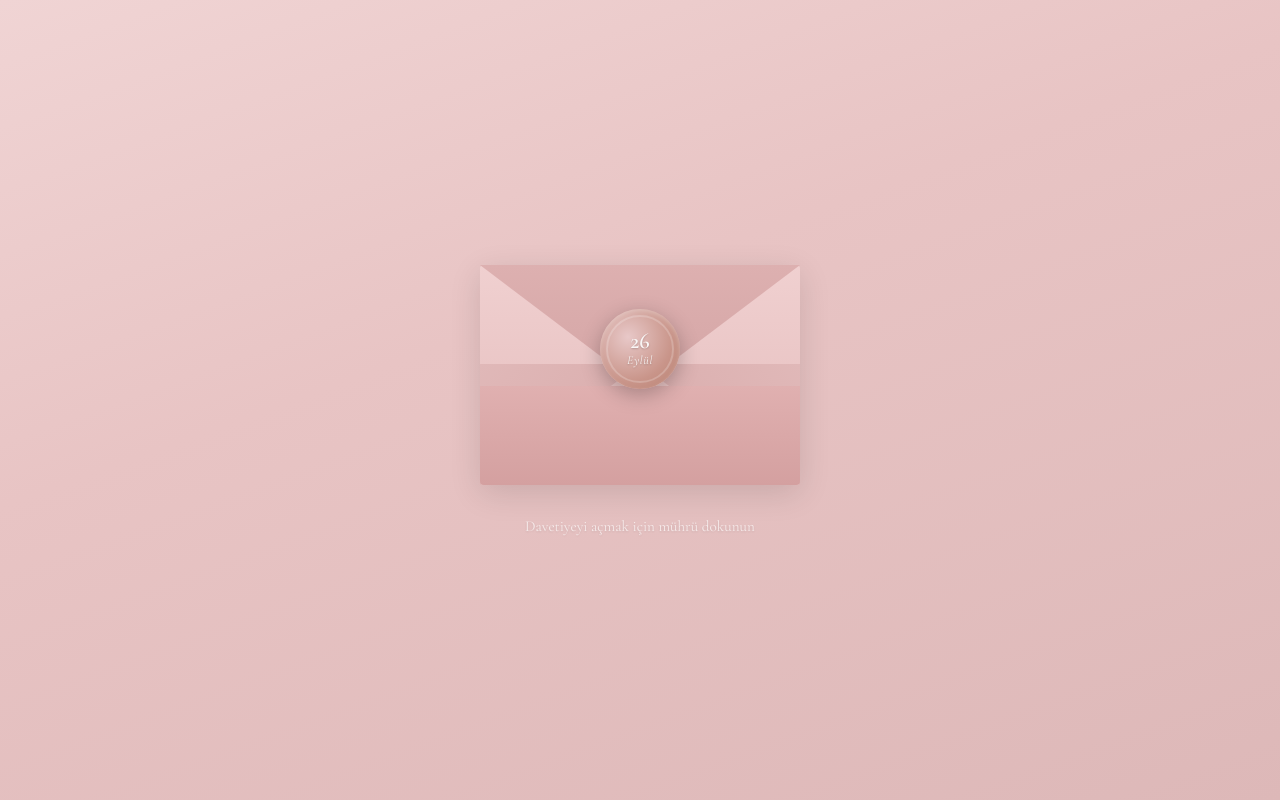
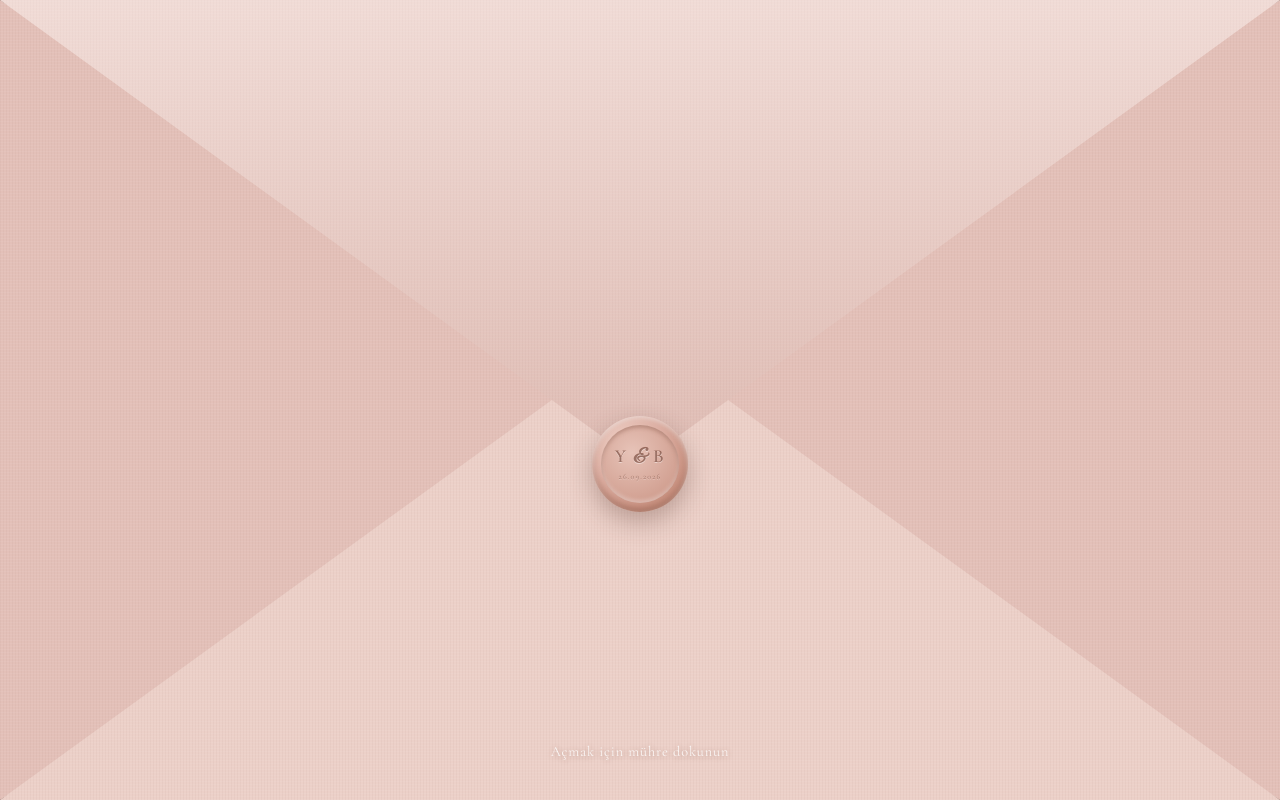
Before and after one commit to yarenazrakbas/yaren-berke-nisan, a plain HTML site: page index.html in a window 1280 px wide. Drawn offline with nearby package versions, Linux system fonts and the light colour scheme.

Commit message:
Tam ekran zarf girişi ve mühürle açılma animasyonu
Co-authored-by: Cursor <cursoragent@cursor.com>

```diff
--- a/index.html
+++ b/index.html
@@ -16,20 +16,61 @@
 
   <!-- Envelope Intro -->
   <div id="envelope-screen" class="envelope-screen">
-    <div class="envelope">
-      <div class="envelope-back"></div>
-      <div class="envelope-flap envelope-flap-top"></div>
-      <div class="envelope-flap envelope-flap-left"></div>
-      <div class="envelope-flap envelope-flap-right"></div>
-      <div class="envelope-flap envelope-flap-bottom"></div>
+    <div class="envelope" id="envelope">
+      <div class="env-interior"></div>
+
+      <div class="env-letter">
+        <div class="env-letter-paper">
+          <svg class="env-letter-floral env-letter-floral-top" viewBox="0 0 400 130" fill="none" xmlns="http://www.w3.org/2000/svg">
+            <path d="M0 85 Q50 25 100 65 Q150 105 200 45 Q250 5 300 55 Q350 95 400 35 L400 0 L0 0Z" fill="url(#letterGrad)" opacity="0.35"/>
+            <ellipse cx="70" cy="72" rx="13" ry="7" fill="#a8b896" opacity="0.45" transform="rotate(-28 70 72)"/>
+            <ellipse cx="118" cy="52" rx="15" ry="8" fill="#8fa87a" opacity="0.4" transform="rotate(22 118 52)"/>
+            <ellipse cx="288" cy="58" rx="14" ry="8" fill="#a8b896" opacity="0.45" transform="rotate(-18 288 58)"/>
+            <ellipse cx="330" cy="70" rx="11" ry="6" fill="#8fa87a" opacity="0.4" transform="rotate(34 330 70)"/>
+            <defs>
+              <linearGradient id="letterGrad" x1="0" y1="0" x2="400" y2="130">
+                <stop offset="0%" stop-color="#c5d4b0"/>
+                <stop offset="100%" stop-color="#e8ede0"/>
+              </linearGradient>
+            </defs>
+          </svg>
+
+          <div class="env-letter-content">
+            <p class="env-letter-sub">Nişanımızı birlikte kutlamak için davetlisiniz</p>
+            <h2 class="env-letter-names">Yaren <span class="amp">&</span> Berke</h2>
+            <span class="env-letter-rule"></span>
+            <p class="env-letter-date">26 Eylül 2026</p>
+          </div>
+
+          <svg class="env-letter-floral env-letter-floral-bottom" viewBox="0 0 400 100" fill="none" xmlns="http://www.w3.org/2000/svg">
+            <path d="M0 20 Q100 80 200 35 Q300 80 400 25 L400 100 L0 100Z" fill="url(#letterGrad2)" opacity="0.3"/>
+            <defs>
+              <linearGradient id="letterGrad2" x1="0" y1="0" x2="400" y2="100">
+                <stop offset="0%" stop-color="#e8ede0"/>
+                <stop offset="100%" stop-color="#c5d4b0"/>
+              </linearGradient>
+            </defs>
+          </svg>
+        </div>
+      </div>
+
+      <div class="env-side env-side-left"></div>
+      <div class="env-side env-side-right"></div>
+      <div class="env-side env-side-bottom"></div>
+
+      <div class="env-flap">
+        <div class="env-flap-face env-flap-front"></div>
+        <div class="env-flap-face env-flap-back"></div>
+      </div>
+
       <button class="wax-seal" id="open-envelope" aria-label="Davetiyeyi aç">
-        <span class="seal-inner">
-          <span class="seal-date">26</span>
-          <span class="seal-month">Eylül</span>
+        <span class="seal-face">
+          <span class="seal-initials">Y <em>&</em> B</span>
+          <span class="seal-date">26.09.2026</span>
         </span>
       </button>
     </div>
-    <p class="envelope-hint">Davetiyeyi açmak için mührü dokunun</p>
+    <p class="envelope-hint">Açmak için mühre dokunun</p>
   </div>
 
   <!-- Main Content -->
--- a/script.js
+++ b/script.js
@@ -13,29 +13,33 @@
   const envelope = document.querySelector('.envelope');
   const musicToggle = document.getElementById('music-toggle');
 
+  document.body.classList.add('envelope-locked');
+
   function openEnvelope() {
     if (openBtn.disabled) return;
     openBtn.disabled = true;
 
     envelope.classList.add('opened');
 
+    // Flap finishes at ~1.35s, letter finishes sliding out at ~2.15s.
     setTimeout(function () {
-      envelopeScreen.classList.add('opening');
-    }, 600);
+      mainContent.classList.remove('hidden');
+      document.body.classList.remove('envelope-locked');
+      window.scrollTo(0, 0);
+      requestAnimationFrame(function () {
+        mainContent.classList.add('revealed');
+        envelopeScreen.classList.add('fading');
+      });
+      musicToggle.classList.add('visible');
+      startCountdown();
+    }, 2500);
 
     setTimeout(function () {
       envelopeScreen.classList.add('hidden');
-      mainContent.classList.remove('hidden');
-      musicToggle.classList.add('visible');
-      startCountdown();
-    }, 1400);
+    }, 3500);
   }
 
   openBtn.addEventListener('click', openEnvelope);
-  openBtn.addEventListener('touchstart', function (e) {
-    e.preventDefault();
-    openEnvelope();
-  }, { passive: false });
 
   // ===== Countdown =====
   let countdownInterval;
--- a/styles.css
+++ b/styles.css
@@ -40,172 +40,323 @@ body {
   display: none !important;
 }
 
-/* ===== Envelope Screen ===== */
+body.envelope-locked {
+  overflow: hidden;
+  height: 100%;
+  position: fixed;
+  width: 100%;
+}
+
+/* ===== Envelope Screen (full-screen) ===== */
 .envelope-screen {
   position: fixed;
   inset: 0;
   z-index: 1000;
-  display: flex;
-  flex-direction: column;
-  align-items: center;
-  justify-content: center;
-  background: linear-gradient(160deg, #f0d4d4 0%, #e8c4c4 40%, #ddb8b8 100%);
-  transition: opacity 0.8s ease, transform 0.8s ease;
+  overflow: hidden;
+  background: #e5c2ba;
+  transition: opacity 0.9s ease;
 }
 
-.envelope-screen.opening {
+.envelope-screen.fading {
   opacity: 0;
-  transform: scale(1.05);
   pointer-events: none;
 }
 
 .envelope {
-  position: relative;
-  width: min(320px, 85vw);
-  height: min(220px, 58vw);
-  perspective: 800px;
+  position: absolute;
+  inset: 0;
+  perspective: 1400px;
+  perspective-origin: 50% 0%;
 }
 
-.envelope-back {
+/* Envelope paper texture, shared */
+.env-side,
+.env-flap-face {
+  background-image:
+    repeating-linear-gradient(0deg, rgba(255,255,255,0.055) 0 1px, transparent 1px 3px),
+    repeating-linear-gradient(90deg, rgba(120,80,70,0.045) 0 1px, transparent 1px 3px);
+}
+
+/* Dark inner lining, revealed when the flap opens */
+.env-interior {
   position: absolute;
   inset: 0;
-  background: linear-gradient(180deg, #f0d0d0 0%, #e4bcbc 100%);
-  border-radius: 4px;
-  box-shadow: 0 8px 32px rgba(0,0,0,0.12);
+  background:
+    radial-gradient(120% 80% at 50% 0%, #5a4034 0%, #3a2820 60%, #2b1d17 100%);
+  z-index: 1;
 }
 
-.envelope-flap {
+/* Letter that slides out of the envelope */
+.env-letter {
   position: absolute;
-  background: linear-gradient(180deg, #ddb0b0 0%, #d4a5a5 100%);
+  left: 5%;
+  width: 90%;
+  top: 11%;
+  height: 80%;
+  z-index: 2;
+  transform: translateY(62%);
+  transition: transform 1.15s cubic-bezier(0.22, 0.9, 0.28, 1) 0.9s;
 }
 
-.envelope-flap-top {
+.envelope.opened .env-letter {
+  transform: translateY(0);
+}
+
+.env-letter-paper {
+  position: relative;
+  width: 100%;
+  height: 100%;
+  background: var(--cream);
+  color: var(--text-dark);
+  display: flex;
+  flex-direction: column;
+  justify-content: space-between;
+  overflow: hidden;
+  box-shadow: 0 -6px 28px rgba(0,0,0,0.28);
+}
+
+.env-letter-floral {
+  width: 100%;
+  display: block;
+  flex-shrink: 0;
+}
+
+.env-letter-content {
+  padding: 0 1.5rem;
+  text-align: center;
+}
+
+.env-letter-sub {
+  font-family: var(--font-serif);
+  font-size: 0.95rem;
+  line-height: 1.6;
+  color: #5a5a5a;
+  max-width: 260px;
+  margin: 0 auto 1.25rem;
+}
+
+.env-letter-names {
+  font-family: var(--font-script);
+  font-size: clamp(2.6rem, 12vw, 3.4rem);
+  font-weight: 400;
+  line-height: 1.15;
+}
+
+.env-letter-names .amp {
+  color: var(--rose-gold);
+  font-size: 0.85em;
+}
+
+.env-letter-rule {
+  display: block;
+  width: 70px;
+  height: 1px;
+  background: var(--rose-gold);
+  opacity: 0.6;
+  margin: 1rem auto;
+}
+
+.env-letter-date {
+  font-family: var(--font-serif);
+  font-size: 1.05rem;
+  letter-spacing: 0.12em;
+}
+
+/* Envelope front panels */
+.env-side {
+  position: absolute;
+  inset: 0;
+  z-index: 3;
+}
+
+.env-side-left {
+  background-color: #e3c0b8;
+  clip-path: polygon(0 0, 0 100%, 50% 50%);
+  box-shadow: inset -1px 0 0 rgba(255,255,255,0.25);
+}
+
+.env-side-right {
+  background-color: #e3c0b8;
+  clip-path: polygon(100% 0, 100% 100%, 50% 50%);
+}
+
+.env-side-bottom {
+  background-color: #ecd0c8;
+  clip-path: polygon(0 100%, 100% 100%, 50% 42%);
+  filter: drop-shadow(0 -2px 5px rgba(90,55,45,0.18));
+}
+
+/* Top flap */
+.env-flap {
+  position: absolute;
   top: 0;
   left: 0;
-  right: 0;
-  height: 55%;
-  clip-path: polygon(0 0, 50% 100%, 100% 0);
+  width: 100%;
+  height: 58%;
+  z-index: 40;
   transform-origin: top center;
-  transition: transform 0.8s cubic-bezier(0.4, 0, 0.2, 1);
-  z-index: 2;
+  transform-style: preserve-3d;
+  will-change: transform;
 }
 
-.envelope.opened .envelope-flap-top {
+.envelope.opened .env-flap {
+  animation: flapOpen 1.15s cubic-bezier(0.55, 0.05, 0.3, 1) 0.2s forwards;
+}
+
+@keyframes flapOpen {
+  0%   { transform: rotateX(0deg); }
+  100% { transform: rotateX(174deg); }
+}
+
+.env-flap-face {
+  position: absolute;
+  inset: 0;
+  clip-path: polygon(0 0, 100% 0, 50% 100%);
+  backface-visibility: hidden;
+  -webkit-backface-visibility: hidden;
+}
+
+.env-flap-front {
+  background-color: #e9c8c0;
+  background-image:
+    linear-gradient(180deg, rgba(255,255,255,0.35), rgba(150,100,90,0.12)),
+    repeating-linear-gradient(0deg, rgba(255,255,255,0.055) 0 1px, transparent 1px 3px),
+    repeating-linear-gradient(90deg, rgba(120,80,70,0.045) 0 1px, transparent 1px 3px);
+}
+
+.env-flap-back {
+  background-color: #d8b3aa;
+  background-image: linear-gradient(180deg, rgba(90,55,45,0.28), rgba(255,255,255,0.12));
   transform: rotateX(180deg);
 }
 
-.envelope-flap-left {
-  bottom: 0;
-  left: 0;
-  width: 50%;
-  height: 55%;
-  clip-path: polygon(0 100%, 0 0, 100% 0);
-  background: linear-gradient(135deg, #e0b8b8, #d8aaaa);
-}
-
-.envelope-flap-right {
-  bottom: 0;
-  right: 0;
-  width: 50%;
-  height: 55%;
-  clip-path: polygon(100% 100%, 0 0, 100% 0);
-  background: linear-gradient(225deg, #e0b8b8, #d8aaaa);
-}
-
-.envelope-flap-bottom {
-  bottom: 0;
-  left: 0;
-  right: 0;
-  height: 45%;
-  background: linear-gradient(0deg, #d4a0a0, #e0b0b0);
-  border-radius: 0 0 4px 4px;
-}
-
+/* Wax seal */
 .wax-seal {
   position: absolute;
-  top: 38%;
+  top: 58%;
   left: 50%;
-  transform: translate(-50%, -50%);
-  width: 80px;
-  height: 80px;
+  width: 96px;
+  height: 96px;
+  margin: -48px 0 0 -48px;
+  padding: 0;
+  border: none;
   border-radius: 50%;
-  border: none;
   cursor: pointer;
-  z-index: 10;
-  background: radial-gradient(circle at 35% 35%, #e8c8c8, #c9958a 60%, #b88070);
+  z-index: 50;
+  background:
+    radial-gradient(circle at 34% 30%, #f0d2c8 0%, #dcaea2 42%, #c8907f 72%, #b57f6f 100%);
   box-shadow:
-    0 4px 12px rgba(0,0,0,0.2),
-    inset 0 2px 4px rgba(255,255,255,0.3),
-    inset 0 -2px 4px rgba(0,0,0,0.15);
-  transition: transform 0.3s ease, box-shadow 0.3s ease;
-  animation: sealPulse 2s ease-in-out infinite;
-}
-
-.wax-seal:hover,
-.wax-seal:active {
-  transform: translate(-50%, -50%) scale(1.08);
+    0 10px 24px rgba(90,55,45,0.32),
+    inset 0 2px 5px rgba(255,255,255,0.55),
+    inset 0 -3px 7px rgba(120,70,55,0.45);
+  animation: sealPulse 2.4s ease-in-out infinite;
+  transition: transform 0.35s ease, opacity 0.35s ease;
 }
 
 .wax-seal::before {
   content: '';
   position: absolute;
-  inset: 6px;
+  inset: 9px;
   border-radius: 50%;
-  border: 2px solid rgba(255,255,255,0.2);
+  box-shadow:
+    inset 0 2px 4px rgba(120,70,55,0.4),
+    inset 0 -2px 4px rgba(255,255,255,0.4);
+  background: radial-gradient(circle at 40% 35%, #e7c3b8, #cf9c8d 80%);
 }
 
-.seal-inner {
+.wax-seal:active {
+  transform: scale(0.94);
+}
+
+.envelope.opened .wax-seal {
+  animation: none;
+  opacity: 0;
+  transform: scale(0.6);
+  pointer-events: none;
+}
+
+.seal-face {
+  position: absolute;
+  inset: 0;
   display: flex;
   flex-direction: column;
   align-items: center;
   justify-content: center;
-  color: rgba(255,255,255,0.9);
-  text-shadow: 0 1px 2px rgba(0,0,0,0.2);
+  gap: 3px;
+  color: rgba(122, 74, 60, 0.72);
+  text-shadow: 0 1px 0 rgba(255,255,255,0.45);
+}
+
+.seal-initials {
+  font-family: var(--font-serif);
+  font-size: 1.15rem;
+  font-weight: 600;
+  letter-spacing: 0.08em;
+  line-height: 1;
+}
+
+.seal-initials em {
+  font-family: var(--font-script);
+  font-style: normal;
+  font-size: 1.1em;
 }
 
 .seal-date {
   font-family: var(--font-serif);
-  font-size: 1.4rem;
-  font-weight: 600;
-  line-height: 1;
-}
-
-.seal-month {
-  font-family: var(--font-serif);
-  font-size: 0.75rem;
-  font-style: italic;
-  letter-spacing: 0.05em;
+  font-size: 0.5rem;
+  letter-spacing: 0.14em;
+  opacity: 0.85;
 }
 
 @keyframes sealPulse {
-  0%, 100% { box-shadow: 0 4px 12px rgba(0,0,0,0.2), inset 0 2px 4px rgba(255,255,255,0.3); }
-  50% { box-shadow: 0 6px 20px rgba(0,0,0,0.25), inset 0 2px 4px rgba(255,255,255,0.3); }
+  0%, 100% {
+    box-shadow: 0 10px 24px rgba(90,55,45,0.32), inset 0 2px 5px rgba(255,255,255,0.55), inset 0 -3px 7px rgba(120,70,55,0.45);
+  }
+  50% {
+    box-shadow: 0 14px 34px rgba(90,55,45,0.42), inset 0 2px 5px rgba(255,255,255,0.55), inset 0 -3px 7px rgba(120,70,55,0.45);
+  }
 }
 
 .envelope-hint {
-  margin-top: 2rem;
+  position: absolute;
+  left: 0;
+  right: 0;
+  bottom: 5vh;
+  z-index: 60;
+  text-align: center;
   font-family: var(--font-serif);
-  font-size: 0.95rem;
-  color: rgba(255,255,255,0.85);
-  text-shadow: 0 1px 3px rgba(0,0,0,0.15);
-  animation: hintFade 2s ease-in-out infinite alternate;
+  font-size: 0.9rem;
+  letter-spacing: 0.06em;
+  color: rgba(255,255,255,0.9);
+  text-shadow: 0 1px 6px rgba(120,70,55,0.5);
+  opacity: 0;
+  animation: hintIn 0.9s ease 2.5s forwards;
 }
 
-@keyframes hintFade {
-  from { opacity: 0.6; }
-  to { opacity: 1; }
+.envelope.opened ~ .envelope-hint {
+  animation: none;
+  opacity: 0;
+  transition: opacity 0.3s ease;
+}
+
+@keyframes hintIn {
+  to { opacity: 0.9; }
+}
+
+@media (prefers-reduced-motion: reduce) {
+  .wax-seal { animation: none; }
 }
 
 /* ===== Main Content ===== */
 .main-content {
   max-width: 480px;
   margin: 0 auto;
-  animation: fadeInUp 0.8s ease;
+  opacity: 0;
+  transition: opacity 0.9s ease;
 }
 
-@keyframes fadeInUp {
-  from { opacity: 0; transform: translateY(20px); }
-  to { opacity: 1; transform: translateY(0); }
+.main-content.revealed {
+  opacity: 1;
 }
 
 /* ===== Hero ===== */
```
